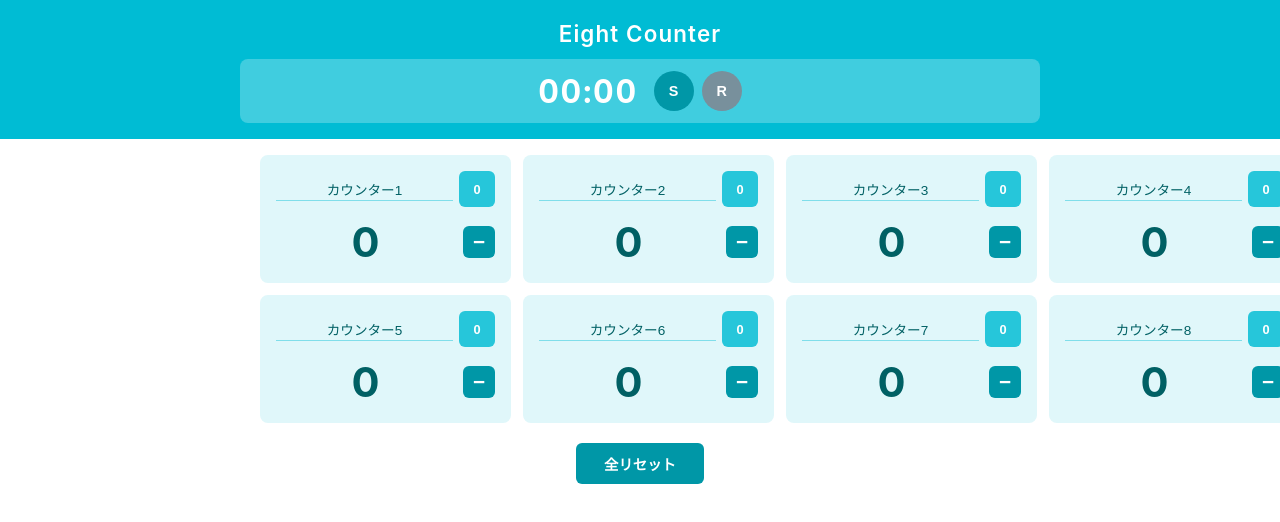
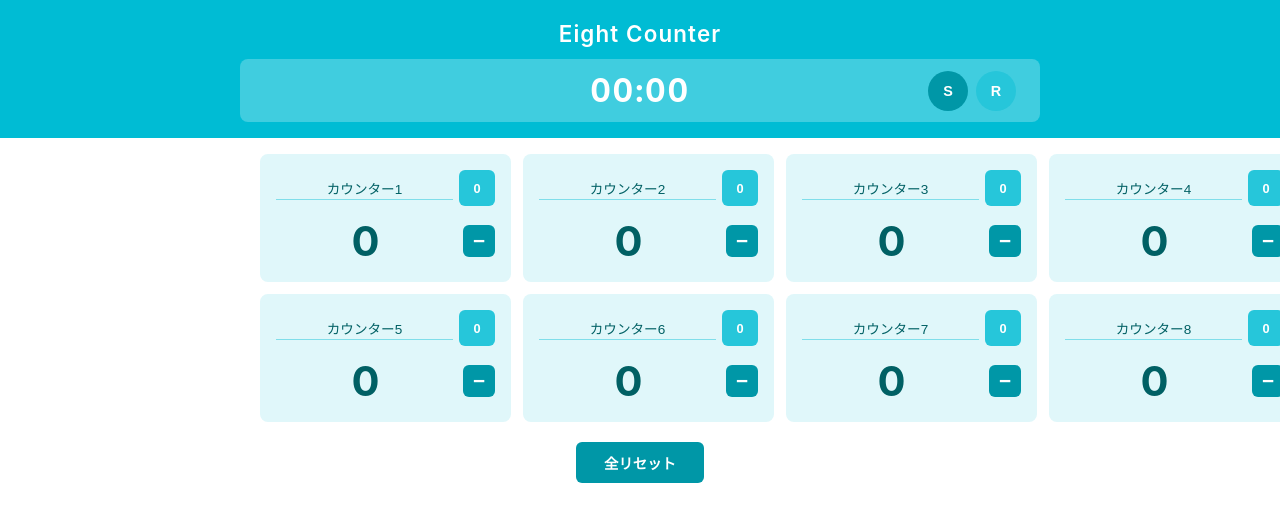
Before and after one commit to ty-gh/eightcounter, a plain HTML site: page index.html in a window 1280 px wide. Drawn offline with Linux system fonts and the light colour scheme.

Commit message:
change ui color

```diff
--- a/style.css
+++ b/style.css
@@ -29,10 +29,10 @@ h1 {
 
 /* ストップウォッチ */
 .stopwatch {
+  position: relative;
   display: flex;
   align-items: center;
   justify-content: center;
-  gap: 16px;
   max-width: 800px;
   margin: 0 auto;
   background: rgba(255, 255, 255, 0.25);
@@ -50,6 +50,8 @@ h1 {
 }
 
 .sw-buttons {
+  position: absolute;
+  right: 24px;
   display: flex;
   gap: 8px;
 }
@@ -87,7 +89,7 @@ h1 {
 }
 
 .sw-reset {
-  background: #78909c;
+  background: #26c6da;
 }
 
 .sw-reset:hover {
```
